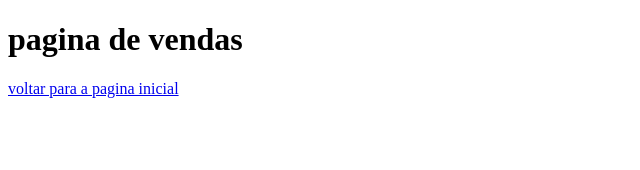
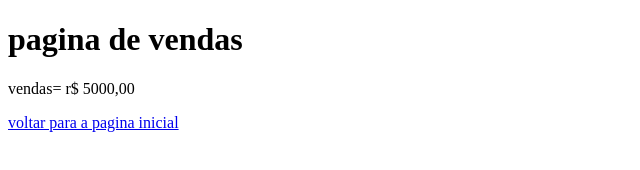
Before and after one commit to Nayarap09/aula-github2, a plain HTML site: page vendas.html in a window 1280 px wide. Shown: the whole page, without its empty margins (0-640 px from the left). Drawn offline with Linux system fonts and the light colour scheme.

Commit message:
acrescentado o valor das vendas

```diff
--- a/vendas.html
+++ b/vendas.html
@@ -8,5 +8,6 @@
 <body>
 
 </body><h1>pagina de vendas</h1>
+<p>vendas= r$ 5000,00</p>
 <a href="index.html">voltar para a pagina inicial</a>
 </html>
```
